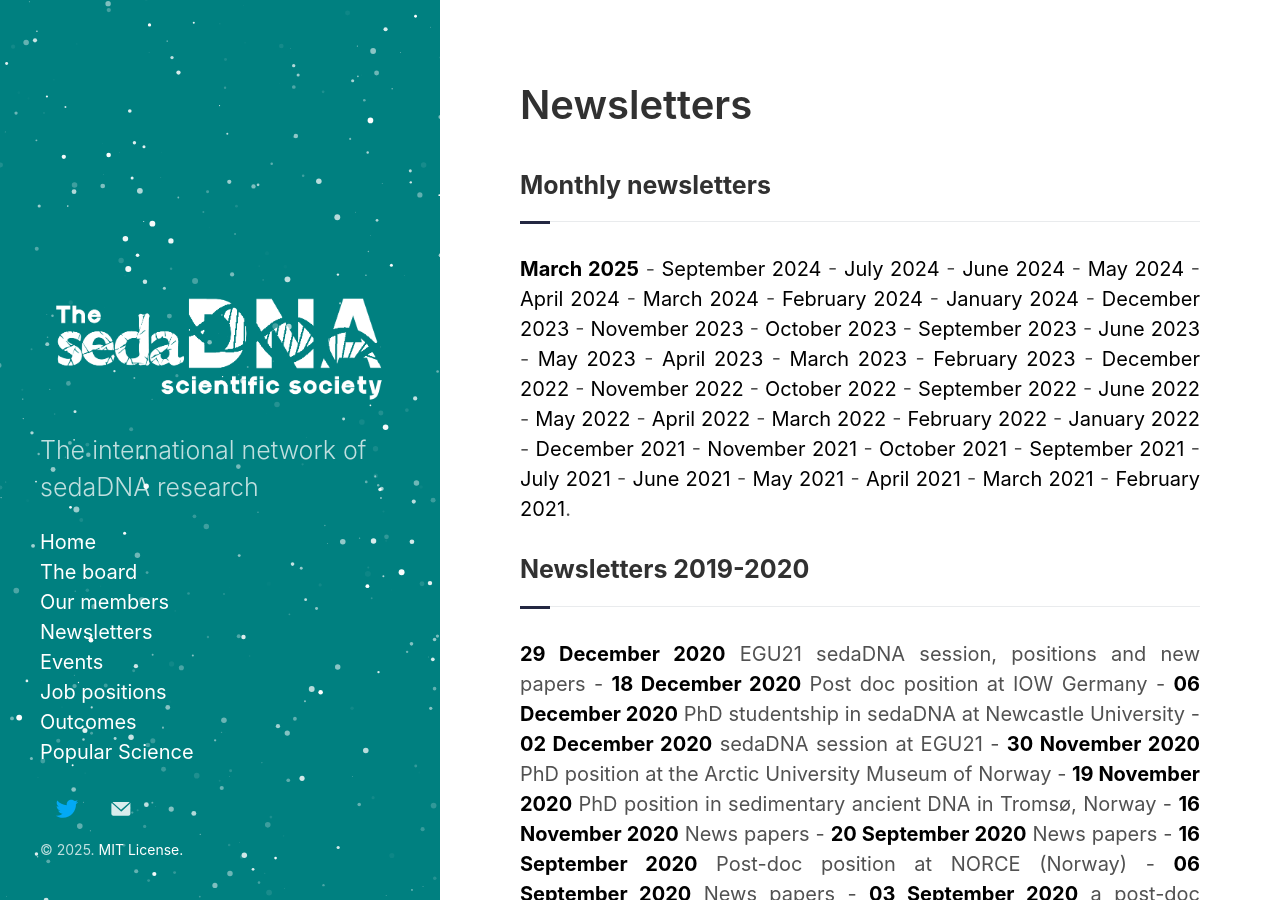
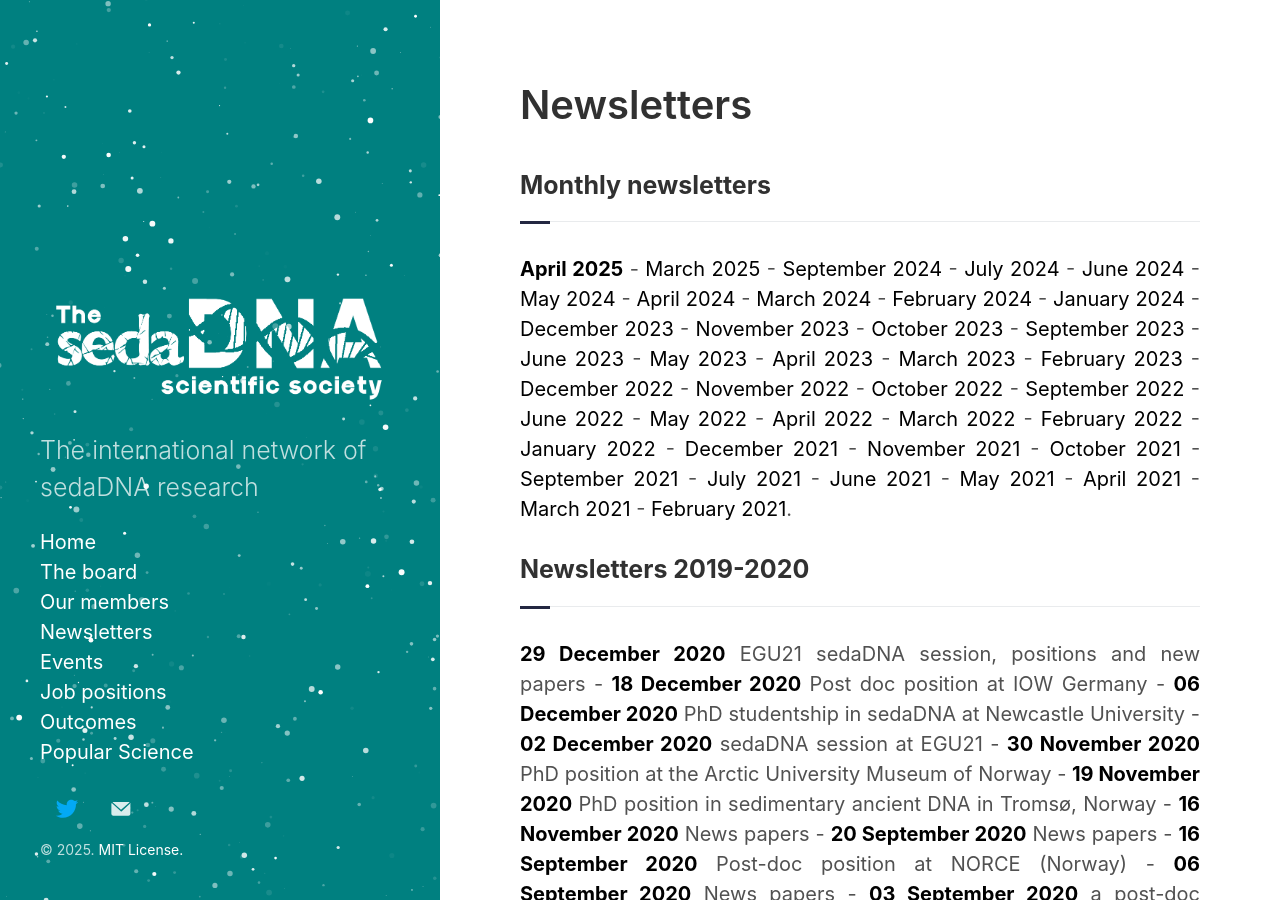
Before and after one commit to sedadna/sedadna.github.io, a Jekyll site: the page built from category/news.md, in a window 1280 px wide and 900 px high. Built offline with Jekyll 4.4.1, drawn with Linux system fonts in a browser that asks for light colours.

Commit message:
Update news.md

```diff
--- a/category/news.md
+++ b/category/news.md
@@ -9,7 +9,8 @@
 <div class="intro">
 <p>
 
-<a href="https://sedadna.github.io/category/news/25-03.html" target="_blank"><b>March 2025</b></a> -
+<a href="https://sedadna.github.io/category/news/25-03.html" target="_blank"><b>April 2025</b></a> -
+<a href="https://sedadna.github.io/category/news/25-03.html" target="_blank">March 2025</a> -
 <a href="https://sedadna.github.io/category/news/24-09.html" target="_blank">September 2024</a> -
 <a href="https://sedadna.github.io/category/news/24-07.html" target="_blank">July 2024</a> -
 <a href="https://sedadna.github.io/category/news/24-06.html" target="_blank">June 2024</a> -
```
